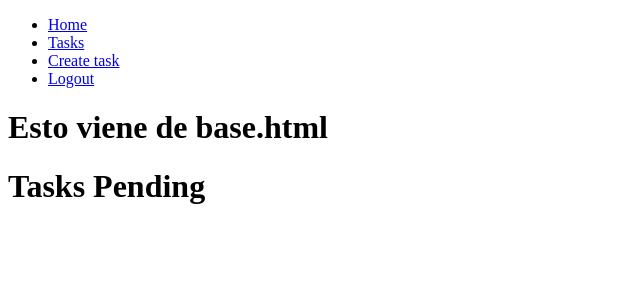
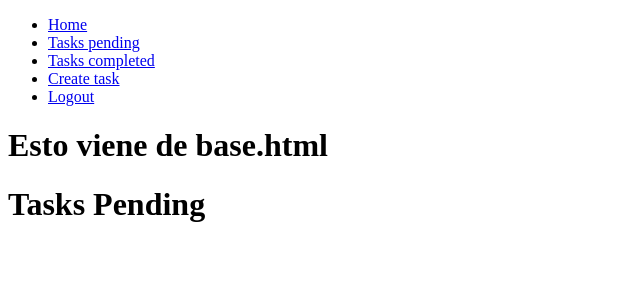
Before and after one commit to jemosdev/django-crud-auth, a Django app: page /tasks/ in a window 1280 px wide. Shown: the top 300 px of the page, without its empty margins (0-640 px from the left). Run offline with Django 4.2, Linux system fonts and the light colour scheme; the visitor is signed in with stand-in values (Sample User, id 1); data that the repository does not hold is empty.

Commit message:
show completed tasks

```diff
--- a/djangocrudauth/urls.py
+++ b/djangocrudauth/urls.py
@@ -22,9 +22,10 @@ urlpatterns = [
     path('', views.index, name='home'),
     path('signup/', views.signup, name='signup'),
     path('tasks/', views.tasks, name='tasks'),
+    path('tasks_completed/', views.tasks_completed, name='tasks_completed'),
     path('tasks/create/', views.create_task, name='create_task'),
     path('tasks/<int:task_id>/', views.task_detail, name='task_detail'),
-    path('tasks/<int:task_id>/completed/', views.completed_task, name='completed_task'),
+    path('tasks/<int:task_id>/complete/', views.complete_task, name='complete_task'),
     path('tasks/<int:task_id>/delete/', views.delete_task, name='delete_task'),
     path('logout/', views.signout, name='logout'),
     path('login/', views.signin, name='login'),
--- a/tasks/templates/base.html
+++ b/tasks/templates/base.html
@@ -13,7 +13,10 @@
             </li>
             {% if user.is_authenticated %}
             <li>
-                <a href="/tasks/">Tasks</a>
+                <a href="/tasks/">Tasks pending</a>
+            </li>
+            <li>
+                <a href="/tasks_completed/">Tasks completed</a>
             </li>
             <li>
                 <a href="/tasks/create/">Create task</a>
--- a/tasks/templates/task_detail.html
+++ b/tasks/templates/task_detail.html
@@ -14,7 +14,7 @@
 
 </form>
 
-<form action="{% url 'completed_task' task.id %}" method="POST">
+<form action="{% url 'complete_task' task.id %}" method="POST">
     {% csrf_token %}
     <button>completed</button>
 </form>
--- a/tasks/templates/tasks.html
+++ b/tasks/templates/tasks.html
@@ -14,6 +14,8 @@
                 {% endif %}
                 <p>Description: {{task.description}}</p>
                 <p>Author: {{task.user.username}}</p>
+
+                <p>{{ task.datecompleted|date:'M j Y:i' }}</p>
             </a>
         </li>
     {% endfor %}
--- a/tasks/views.py
+++ b/tasks/views.py
@@ -39,6 +39,11 @@ def tasks(request):
     return render(request, 'tasks.html', {'tasks':tasks})
 
 
+def tasks_completed(request):
+    tasks= Task.objects.filter(user=request.user, datecompleted__isnull=False).order_by('-datecompleted')
+    return render(request, 'tasks.html', {'tasks':tasks})
+
+
 def create_task(request):
 
     if request.method == 'GET':
@@ -72,7 +77,7 @@ def task_detail(request,task_id):
             return render(request, 'task_detail.html', {'task': task, 'form': form, 'error': 'Error updating task'})
 
 
-def completed_task(request, task_id):
+def complete_task(request, task_id):
     task= get_object_or_404(Task, pk=task_id, user=request.user)
     if request.method == 'POST':
         task.datecompleted = timezone.now()
```
